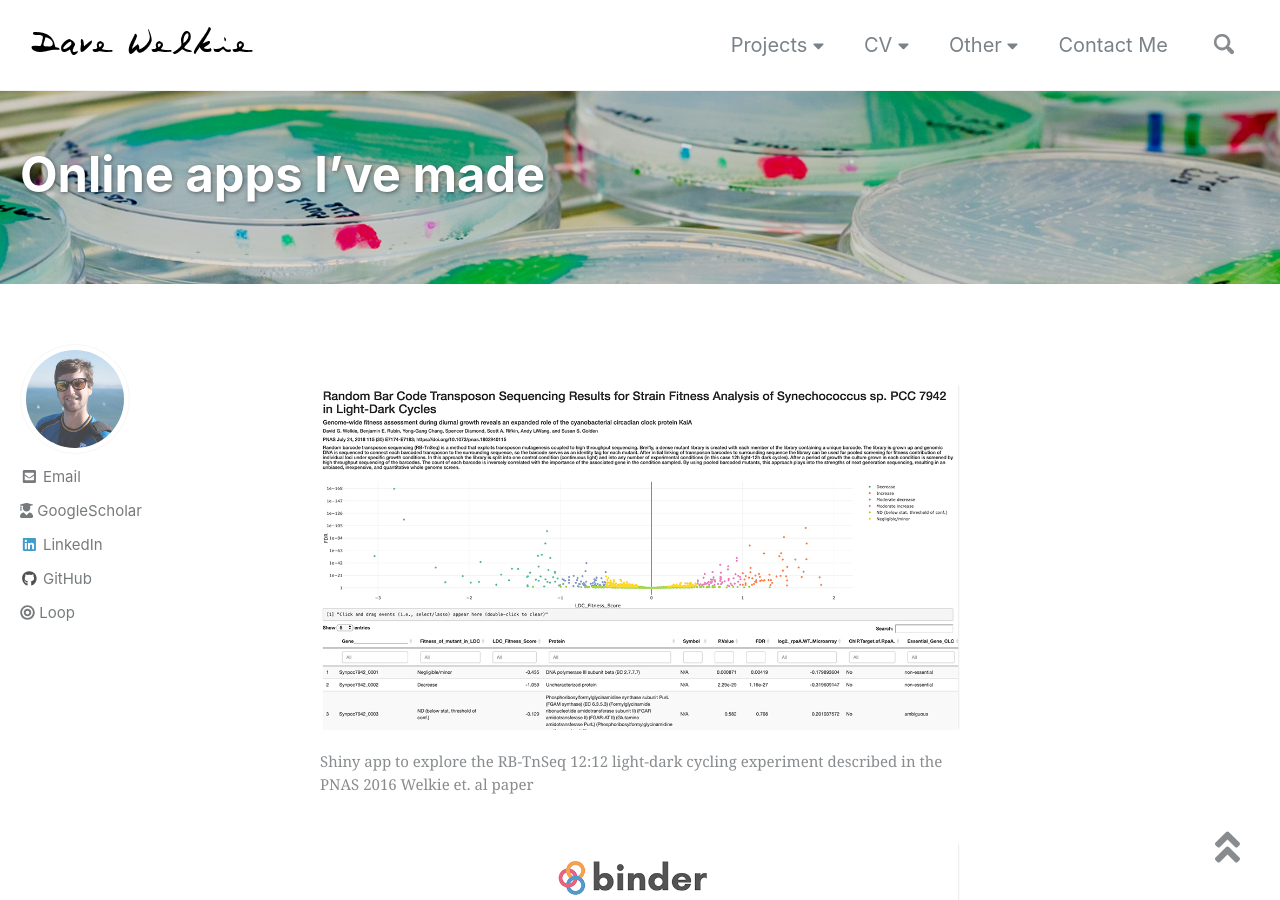
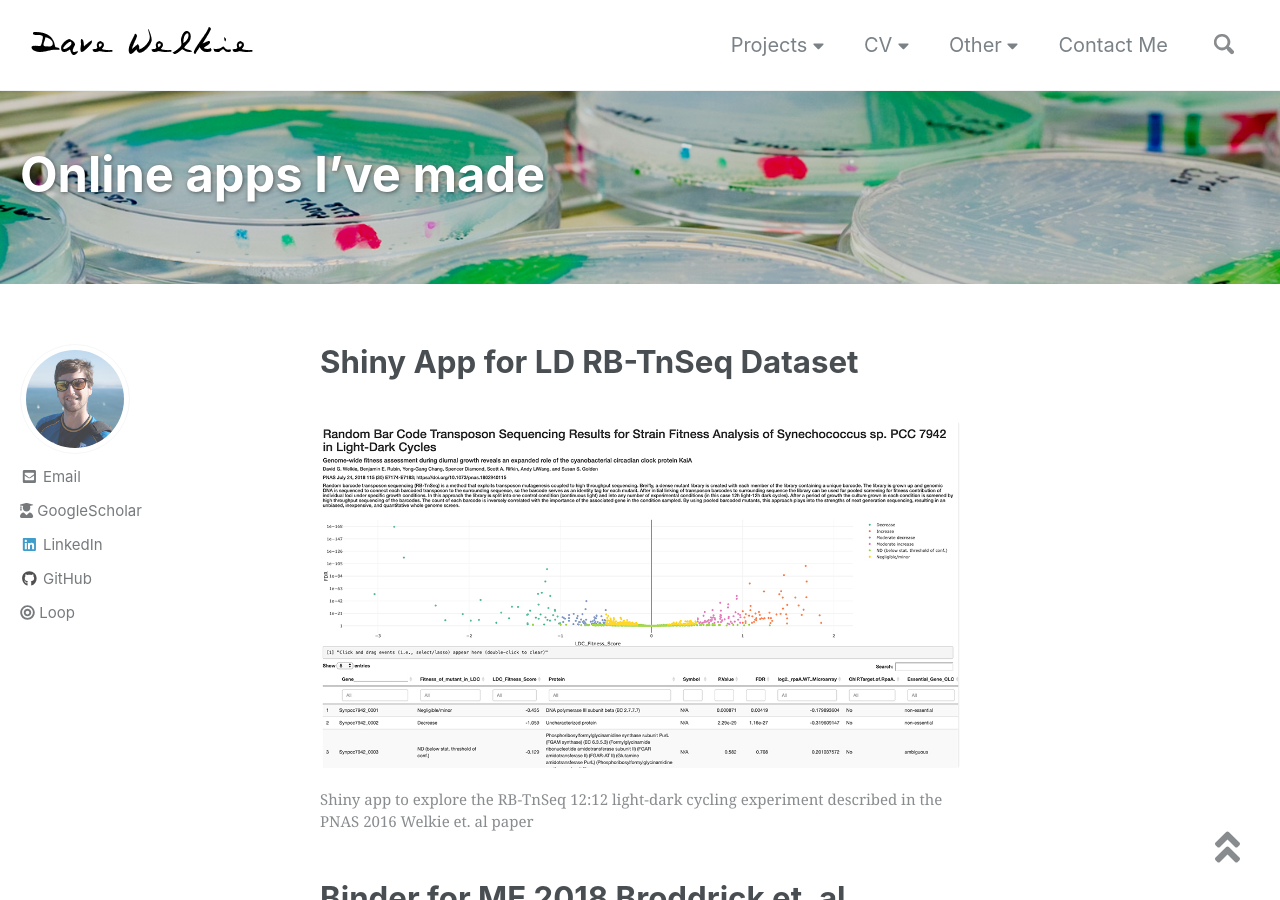
Before and after one commit to dwelkie/dwelkie.github.io, a Jekyll site: the page built from _pages/Apps.md, in a window 1280 px wide and 900 px high. Built offline with Jekyll 4.4.1, drawn with Linux system fonts in a browser that asks for light colours; nearby versions of some CDN libraries.

Commit message:
Update Apps.md

```diff
--- a/_pages/Apps.md
+++ b/_pages/Apps.md
@@ -17,6 +17,7 @@ gallery2:
     image_path: /assets/images/Binder-ME-iJB792-1136px.jpg
     alt: "Binder for 13BD"
 ---
-
+# Shiny App for LD RB-TnSeq Dataset
 {% include gallery id="gallery1" caption="Shiny app to explore the RB-TnSeq 12:12 light-dark cycling experiment described in the PNAS 2016 Welkie et. al paper" %}
+# Binder for ME 2018 Broddrick et. al
 {% include gallery id="gallery2" caption="A Binder containing notebooks to re-run all the analysis of the genome-scale modeling performed in the paper ME 2018 Broddrick et. al simulating high and low light biomass accumulation as well as 13BD biosynthesis in Synechococcus PCC7942." %}
```
